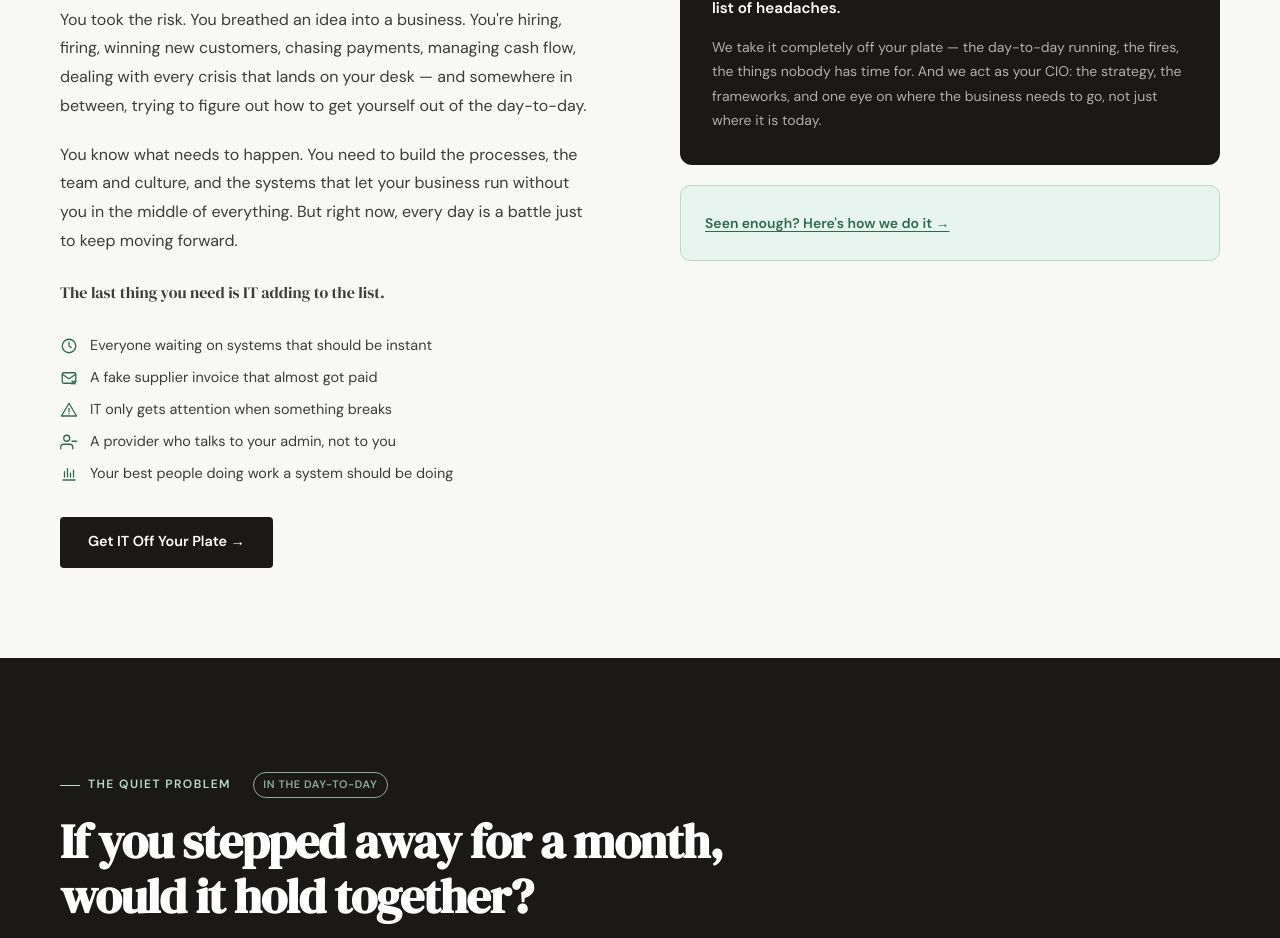
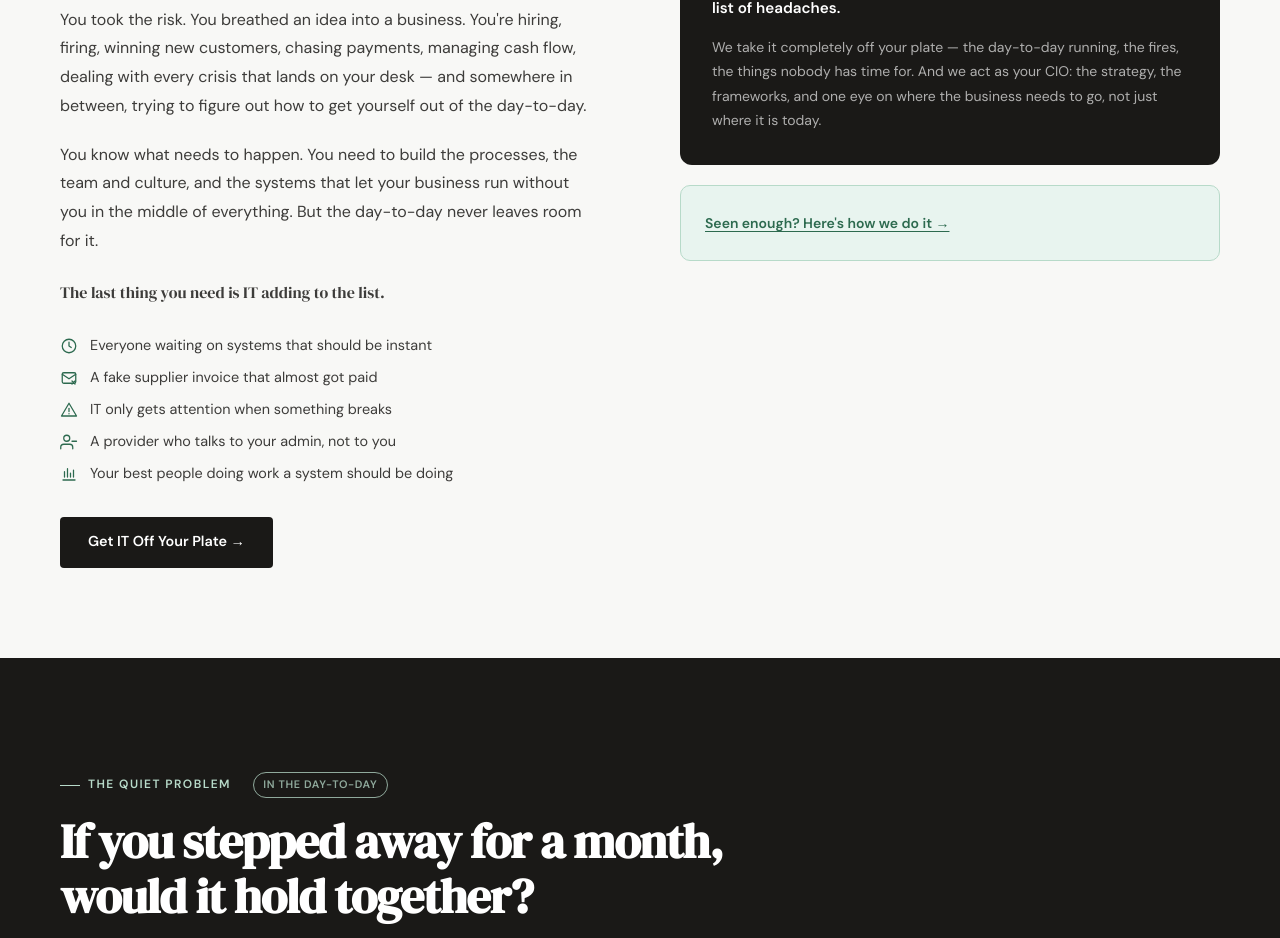
Before and after one commit to ethansearle9-sudo/dividendit, a plain HTML site: page index.html in a window 1280 px wide. Shown: the part 1295-2233 px from the top of the page. Drawn offline with Linux system fonts and the light colour scheme.

Commit message:
Homepage Who We Serve: tighten line before the IT punchline
Co-Authored-By: Claude Opus 5.5 <noreply@anthropic.com>
Claude-Session: https://claude.ai/code/session_014dioVUjasGJUV9cQL8oqJx

```diff
--- a/index.html
+++ b/index.html
@@ -1947,7 +1947,7 @@
         <div class="journey-panel-left">
           <h3>You're in the trenches.<br><em>We know exactly</em><br>how that feels.</h3>
           <p>You took the risk. You breathed an idea into a business. You're hiring, firing, winning new customers, chasing payments, managing cash flow, dealing with every crisis that lands on your desk — and somewhere in between, trying to figure out how to get yourself out of the day-to-day.</p>
-          <p>You know what needs to happen. You need to build the processes, the team and culture, and the systems that let your business run without you in the middle of everything. But right now, every day is a battle just to keep moving forward.</p>
+          <p>You know what needs to happen. You need to build the processes, the team and culture, and the systems that let your business run without you in the middle of everything. But the day-to-day never leaves room for it.</p>
           <p class="journey-punch">The last thing you need is IT adding to the list.</p>
           <div class="journey-pain-list">
             <div class="journey-pain-item"><svg class="pain-ico" viewBox="0 0 24 24" fill="none" stroke="currentColor" stroke-width="1.7" stroke-linecap="round" stroke-linejoin="round"><circle cx="12" cy="12" r="9"/><path d="M12 7v5l3 2"/></svg><span>Everyone waiting on systems that should be instant</span></div>
```
